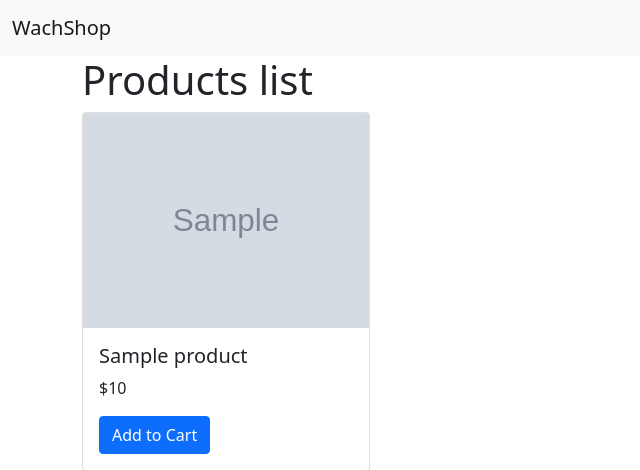
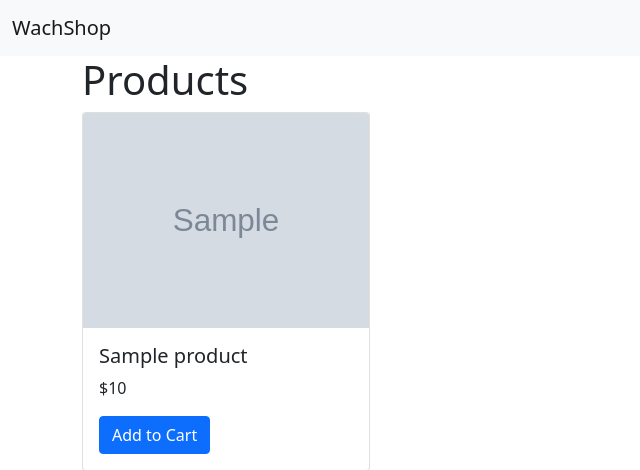
Before and after one commit to Teyebhouda/WatchShop, a Python web app: template products/templates/index.html in a window 1280 px wide. Shown: the top 470 px of the page, without its empty margins (0-640 px from the left). Run offline with Jinja, Linux system fonts and the light colour scheme; the template is opened without the code that fills it: most values are stand-ins (such as "Sample title", 1, 10 or a date in 2020); grey boxes marked "Sample" are stand-in pictures.

Commit message:
Update index.html

```diff
--- a/products/templates/index.html
+++ b/products/templates/index.html
@@ -1,7 +1,7 @@
 {% extends 'base.html'  %}
 
 {% block content %}
-    <h1> Products list</h1>
+    <h1> Products</h1>
     <div class="row">
         {% for product in products %}
         <div class="col">
```
